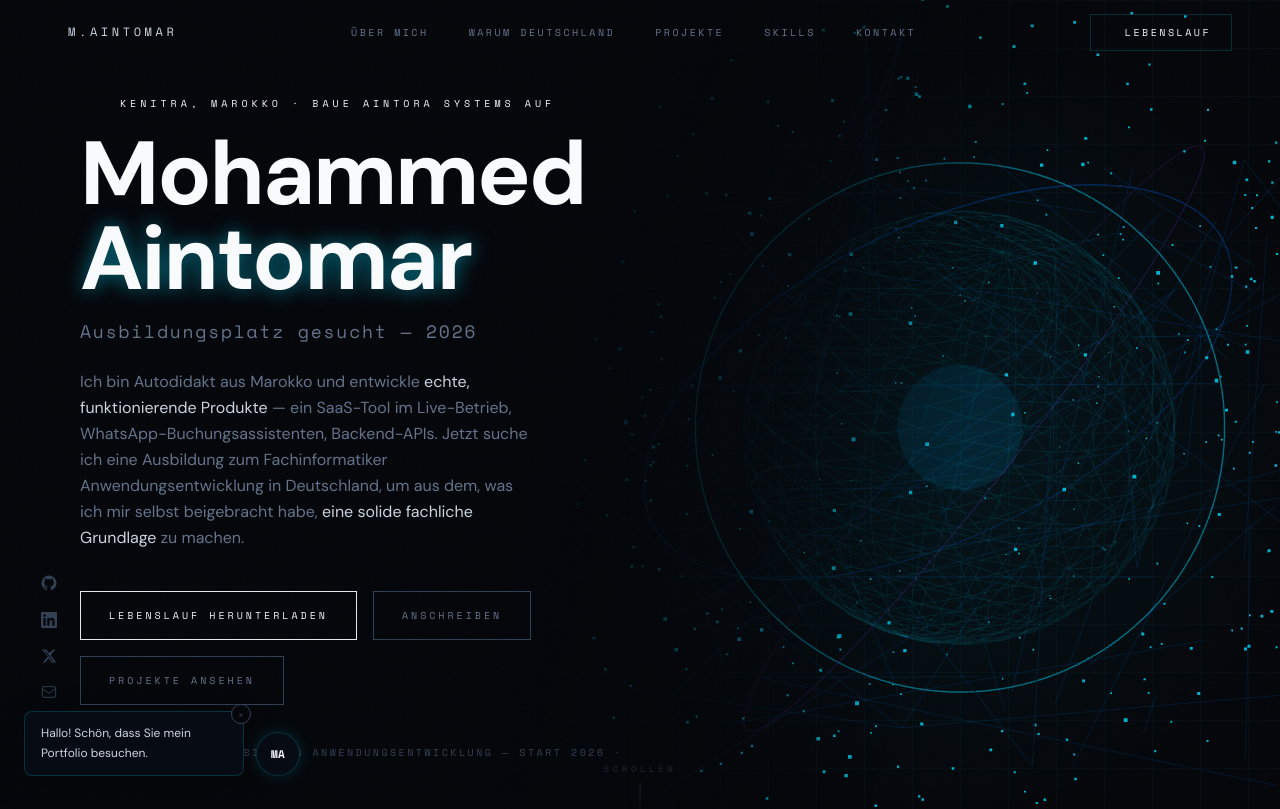
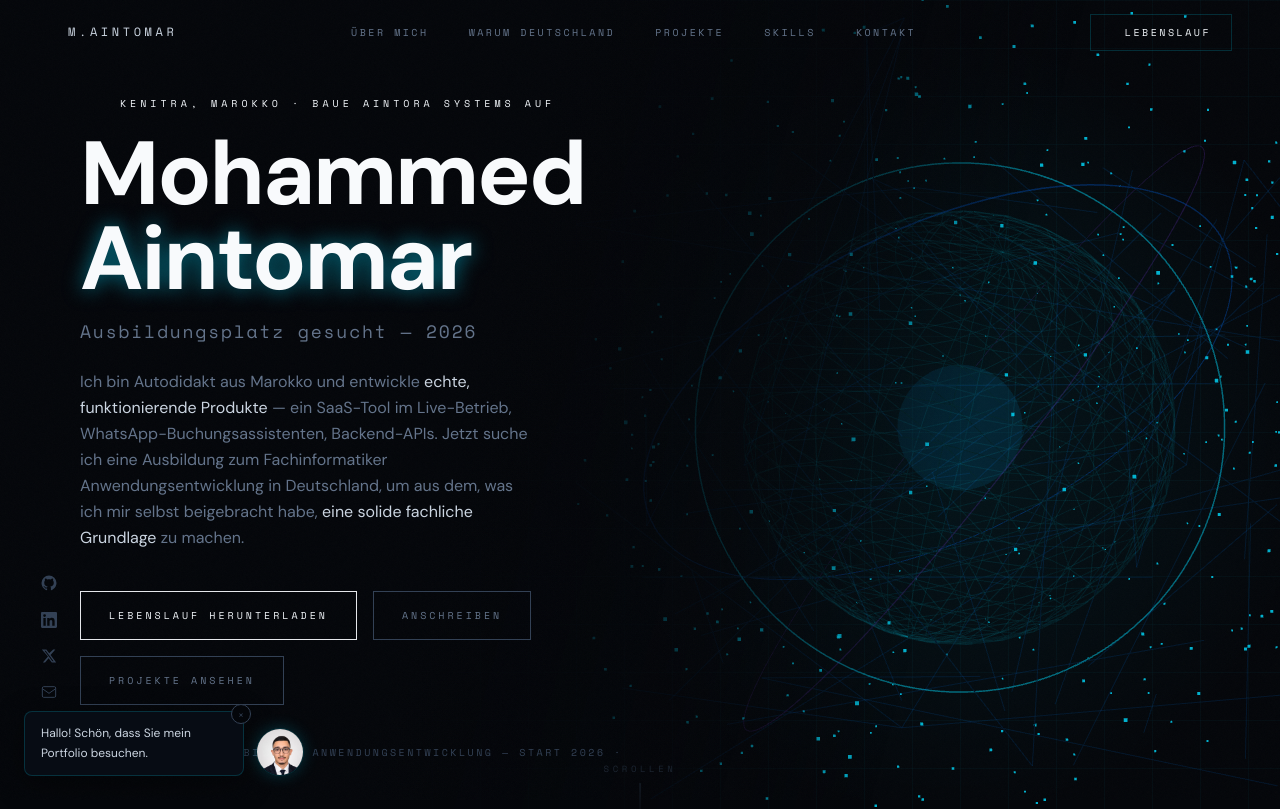
Before and after one commit to Mohammed18-19/Portfolio, a Next.js app: page / in a window 1280 px wide. Shown: the top 809 px of the page. Built offline with nearby package versions, Linux system fonts and the light colour scheme.

Commit message:
adding avatar

```diff
--- a/components/Avatar.tsx
+++ b/components/Avatar.tsx
@@ -2,6 +2,7 @@
 
 import { useEffect, useState } from "react";
 import { motion, AnimatePresence } from "framer-motion";
+import Image from "next/image";
 
 export default function Avatar() {
   const [showBubble, setShowBubble] = useState(false);
@@ -41,12 +42,17 @@ export default function Avatar() {
         initial={{ opacity: 0, scale: 0.8 }}
         animate={{ opacity: 1, scale: 1 }}
         transition={{ duration: 0.4, delay: 1.8 }}
-        className="w-11 h-11 rounded-full border border-cyan-border bg-bg-secondary flex items-center justify-center flex-shrink-0"
-        style={{ boxShadow: "0 0 16px rgba(0,220,255,0.15)" }}
+        className="relative w-12 h-12 rounded-full overflow-hidden border border-cyan-border flex-shrink-0"
+        style={{ boxShadow: "0 0 16px rgba(0,220,255,0.2)" }}
       >
-        <span className="font-mono text-[11px] tracking-wide text-cyan-DEFAULT font-semibold">
-          MA
-        </span>
+        <Image
+          src="/avatar-mohammed.jpg"
+          alt="Mohammed Aintomar"
+          fill
+          sizes="48px"
+          className="object-cover"
+          priority
+        />
       </motion.div>
     </div>
   );
```
Also changed, not shown: public/avatar-mohammed.jpg (added).
